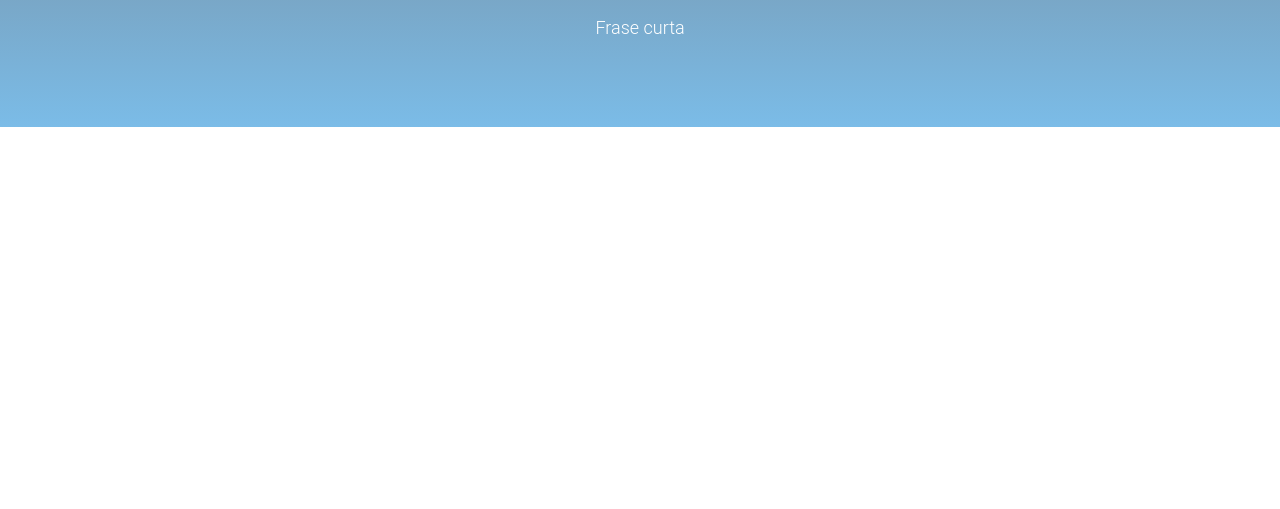
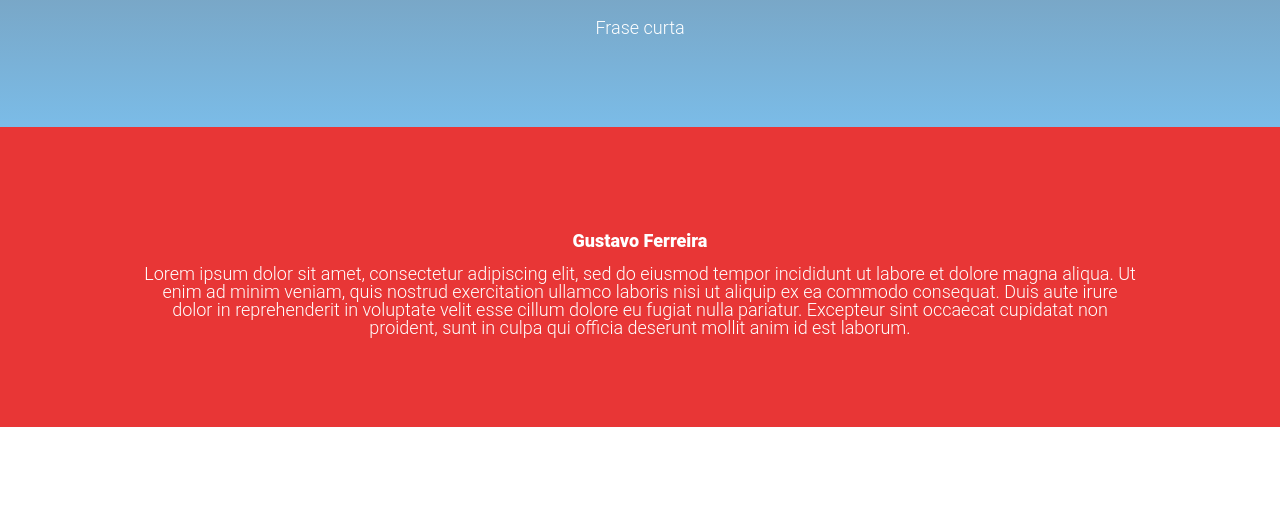
Before and after one commit to af-gustavo/ProjetoFrontEndJMT, a plain HTML site: page index.html in a window 1280 px wide. Shown: the part 291-800 px from the top of the page. Drawn offline with nearby package versions, Linux system fonts and the light colour scheme.

Commit message:
Ajustada seção about

```diff
--- a/src/style.css
+++ b/src/style.css
@@ -124,7 +124,7 @@ a:focus {
 
 #about {
     text-align: center;
-    background-color: reg(232, 54, 54);
+    background-color: rgb(232, 54, 54);
     color: white;
 }
 
```
